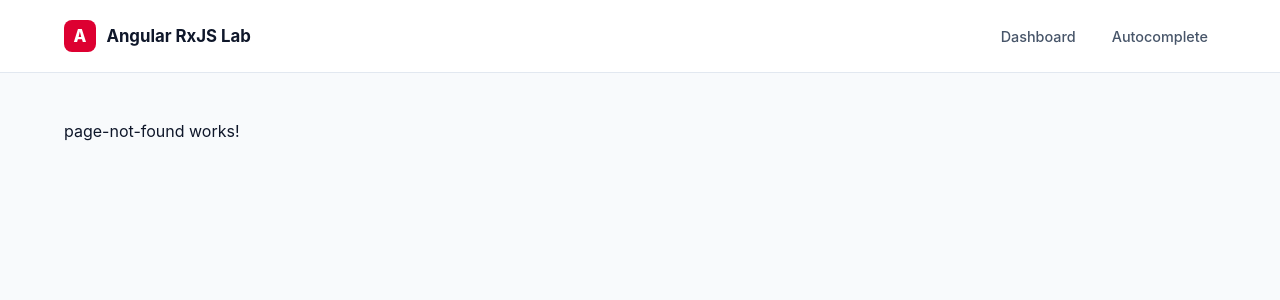
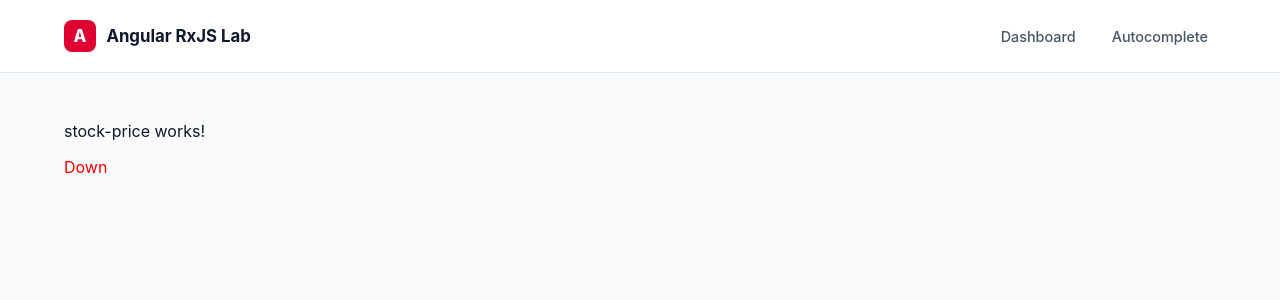
Before and after one commit to mkv-mkverma/Angular-22-machine-coding, an Angular app: page /stock-price in a window 1280 px wide. Shown: the top 300 px of the page. Built offline with nearby package versions, Linux system fonts and the light colour scheme.

Commit message:
stock price

```diff
--- a/package.json
+++ b/package.json
@@ -11,8 +11,8 @@
     "test:coverage": "ng test --watch=false --coverage",
     "ci:test": "ng test --no-watch --no-progress --coverage",
     "mock-api": "json-server src/assets/db.json",
+    "build:sourcemap": "ng build --source-map",
     "analyze": "source-map-explorer \"dist/Angular-22-machine-coding/browser/*.js\" --no-border-checks",
-    "build:sourcemap": "ng build --source-map",
     "memory-leak": "npx http-server dist/Angular-22-machine-coding/browser",
     "prepare": "husky",
     "lint": "ng lint"
--- a/src/app/app.routes.ts
+++ b/src/app/app.routes.ts
@@ -178,6 +178,12 @@ export const routes: Routes = [
       import('./playground/signals/signal-form/signal-form').then((c) => c.SignalForm),
   },
   {
+    path: 'stock-price',
+    title: 'Stock price',
+    loadComponent: () =>
+      import('./playground/signals/stock-price/stock-price').then((c) => c.StockPrice),
+  },
+  {
     path: 'sentry-test',
     loadComponent: () =>
       import('./features/monitoring/sentry-test/sentry-test').then((m) => m.SentryTest),
--- /dev/null
+++ b/src/app/playground/signals/stock-price/stock-price.html
@@ -0,0 +1,5 @@
+<p>stock-price works!</p>
+
+<div [ngClass]="displayTrends().includes('Up') ? 'green' : 'red'">
+  {{ displayTrends() }}
+</div>
--- /dev/null
+++ b/src/app/playground/signals/stock-price/stock-price.scss
@@ -0,0 +1,6 @@
+.green {
+  color: green;
+}
+.red {
+  color: red;
+}
--- /dev/null
+++ b/src/app/playground/signals/stock-price/stock-price.ts
@@ -0,0 +1,31 @@
+import { NgClass } from '@angular/common';
+import { Component } from '@angular/core';
+import { toSignal } from '@angular/core/rxjs-interop';
+import { map, pairwise, timer } from 'rxjs';
+
+@Component({
+  selector: 'app-stock-price',
+  imports: [NgClass],
+  templateUrl: './stock-price.html',
+  styleUrl: './stock-price.scss',
+})
+export class StockPrice {
+  stockPrice$ = timer(0, 1000).pipe(map((e) => e * Math.random()));
+  // values$ = of(10, 15, 12, 20, 18, 21, 90,);
+  // stockPrice$ = of(1, 2, 5, 7, 2, 3, 1, 10).pipe(concatMap((e) => of(e).pipe(delay(1000))));
+
+  displayTrends$ = this.stockPrice$.pipe(
+    pairwise(),
+    map(([prev, curr]) => {
+      if (prev < curr) {
+        return 'Up';
+      } else if (prev > curr) {
+        return 'Down';
+      }
+      return 'No change';
+    }),
+  );
+  // .subscribe(console.log);
+
+  displayTrends = toSignal(this.displayTrends$, { initialValue: 'No change' });
+}
```
Also changed, not shown: 3 other files (tests, documents, lock files or other folders).
